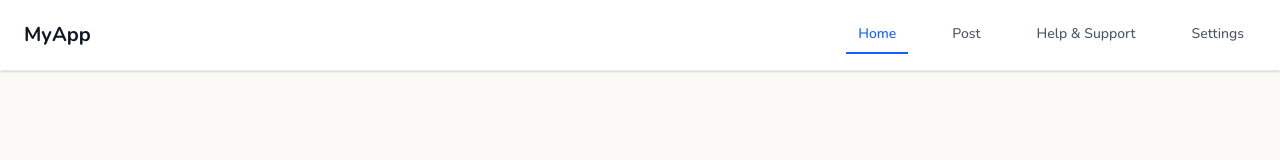
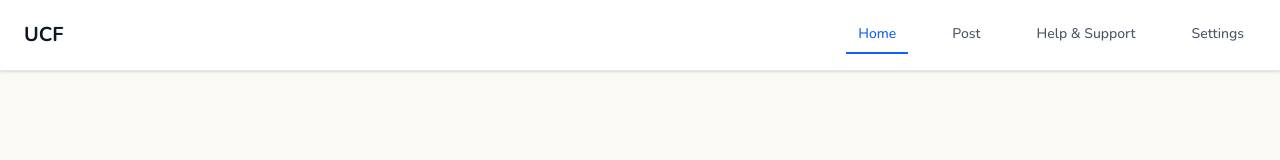
Before and after one commit to sameerkali/ucf-user, a React (Vite) app: page / in a window 1280 px wide. Shown: the top 160 px of the page. Built offline with nearby package versions, Linux system fonts and the light colour scheme.

Commit message:
refactor: update appName in localization files and enhance Header component

```diff
--- a/src/components/Headr.tsx
+++ b/src/components/Headr.tsx
@@ -1,4 +1,4 @@
-import { NavLink } from "react-router-dom";
+import { Link, NavLink } from "react-router-dom";
 import { useTranslation } from "react-i18next";
 
 const MENU_ITEMS = [
@@ -13,7 +13,7 @@ export default function Header() {
 
   return (
     <header className="hidden md:flex w-full items-center justify-between px-6 py-4 bg-white border-b border-gray-200 shadow z-50">
-      <div className="font-bold text-xl text-gray-900">{t("appName")}</div>
+      <Link to={`/`}><div className="font-bold text-xl text-gray-900">{t("appName")}</div></Link>
       <nav className="flex gap-8">
         {MENU_ITEMS.map(item => (
           <NavLink
--- a/src/locales/english.json
+++ b/src/locales/english.json
@@ -11,7 +11,7 @@
   "post": "Post",
   "helpSupport": "Help & Support",
   "settings": "Settings",
-  "appName": "MyApp",
+  "appName": "UCF",
   "profile": "Profile",
   "changeLanguage": "Change Language",
   "faq": "FAQ",
--- a/src/locales/hindi.json
+++ b/src/locales/hindi.json
@@ -11,7 +11,7 @@
   "post": "पोस्ट",
   "helpSupport": "सहायता और समर्थन",
   "settings": "सेटिंग्स",
-  "appName": "मेरा ऐप",
+  "appName": "यूसीएफ",
   "profile": "प्रोफाइल",
   "changeLanguage": "भाषा बदलें",
   "faq": "सामान्य प्रश्न",
```
